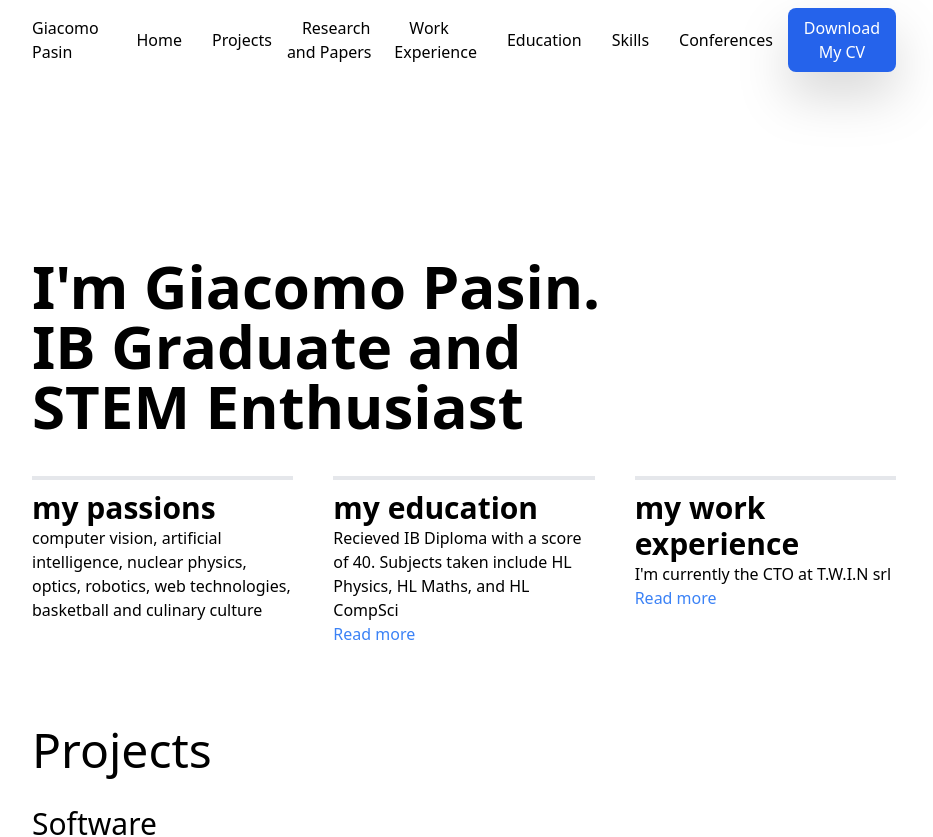
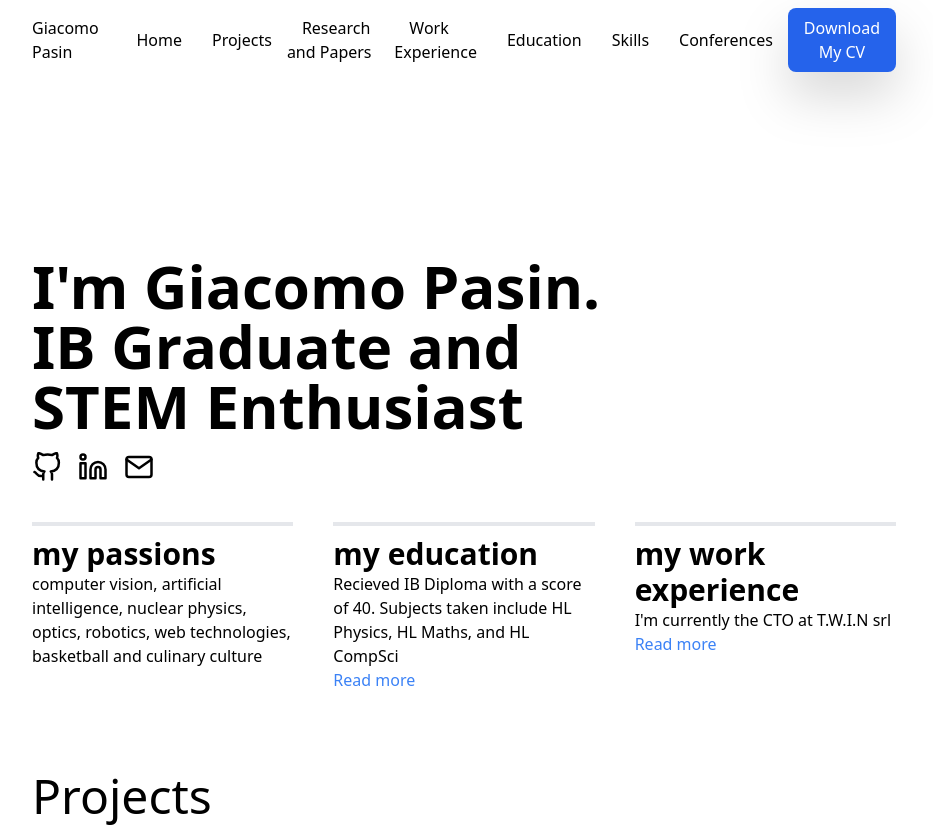
Before and after one commit to jackpeck2004/personal_website, a Next.js app: page / in a window 1280 px wide. Shown: the top 837 px of the page, without its empty margins (176-1109 px from the left). Built offline with nearby package versions, Linux system fonts and the light colour scheme.

Commit message:
Added social links

```diff
--- a/package.json
+++ b/package.json
@@ -18,12 +18,13 @@
   "author": "Giacomo Pasin<giacomo.pasin@gmail.com>",
   "license": "ISC",
   "dependencies": {
-    "@heroicons/react": "^1.0.5",
+    "@heroicons/react": "^1.0.6",
     "@vercel/analytics": "^0.1.6",
     "gray-matter": "^4.0.3",
     "next": "^12.3.1",
     "react": "^17.0.2",
     "react-dom": "^17.0.2",
+    "react-icons": "^4.7.1",
     "react-scroll": "^1.8.4"
   },
   "devDependencies": {
--- a/src/components/navigation/hamburger.tsx
+++ b/src/components/navigation/hamburger.tsx
@@ -1,5 +1,5 @@
 import { NavAnchor as Anchor, Button } from "@/components/common";
-import { MenuIcon, XIcon } from "@heroicons/react/outline";
+import { FiMenu as MenuIcon, FiX as XIcon } from "react-icons/fi";
 import { useState, useEffect } from "react";
 import { Link } from "react-scroll";
 import { NAV_ITEMS } from "@/components/navigation/navbar";
--- a/src/pages/index.tsx
+++ b/src/pages/index.tsx
@@ -23,6 +23,29 @@ import {
   DIGITAL_SKILLS,
   CHARACTERISTICS
 } from "@/lib/contents";
+import Link from "next/link";
+import { FiMail, FiGithub, FiLinkedin } from "react-icons/fi";
+import { ReactNode } from "react";
+
+export interface ISocial {
+  url: string;
+  icon: ReactNode;
+}
+
+const SOCIALS: Array<ISocial> = [
+  {
+    url: "https://github.com/jackpeck2004",
+    icon: <FiGithub />
+  },
+  {
+    url: "https://linkedin.com/in/jackpasin",
+    icon: <FiLinkedin />
+  },
+  {
+    url: "mailto:giacomopasin.com",
+    icon: <FiMail />
+  }
+];
 
 const Page: NextPage = ({
   softwareProjects,
@@ -39,6 +62,15 @@ const Page: NextPage = ({
         <h1 className="2xl:text-9xl lg:text-6xl text-5xl font-bold pt-[20vh]">
           I&apos;m Giacomo Pasin. <br /> IB Graduate and <br /> STEM Enthusiast
         </h1>
+        <div className="flex mt-4">
+          {SOCIALS.map(({ url, icon }) => (
+            <Link href={url} passHref key={url}>
+              <a target="_blank" className="social-link">
+                {icon}
+              </a>
+            </Link>
+          ))}
+        </div>
         <Characteristics characteristics={CHARACTERISTICS} />
         {!isDesktop ? (
           <section className="my-4 flex justify-center">
--- a/styles/global.css
+++ b/styles/global.css
@@ -6,4 +6,8 @@
   .link {
     @apply text-blue-500 pr-4 cursor-pointer;
   }
+
+  .social-link {
+    @apply text-black transition hover:text-blue-500 text-3xl pr-4;
+  }
 }
```
Also changed, not shown: 2 other files (tests, documents, lock files or other folders).
